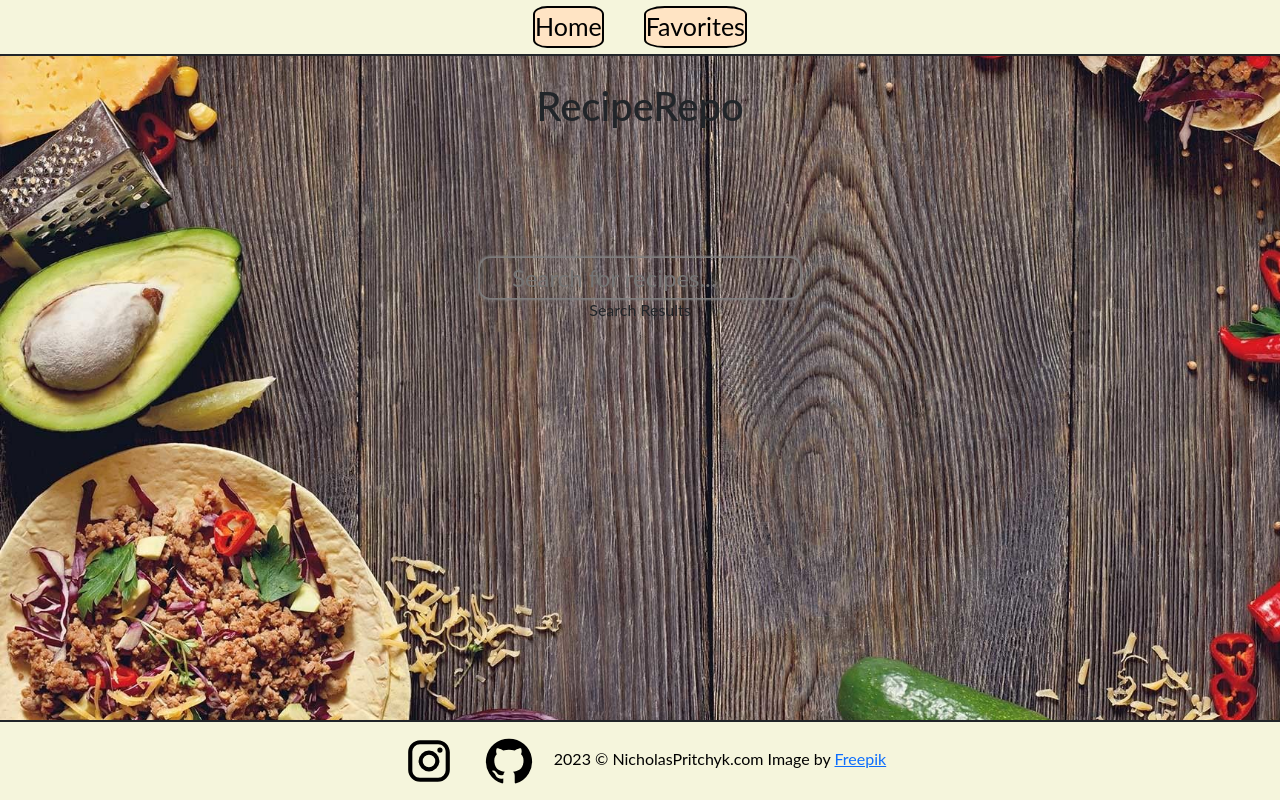
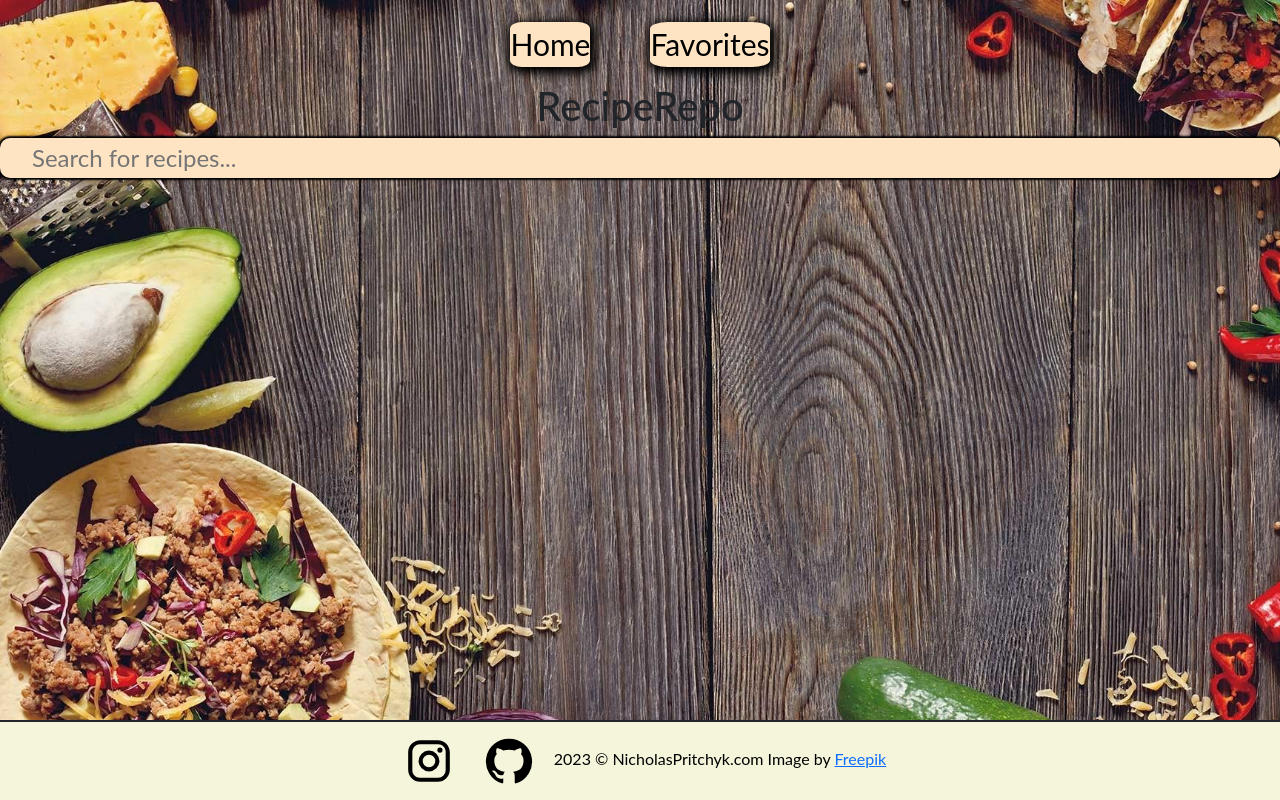
Before and after one commit to nickpritchyk/reciperepo, a React (Create React App) app: page / in a window 1280 px wide. Built offline with nearby package versions, Linux system fonts and the light colour scheme.

Commit message:
api call and search added, no css

```diff
--- a/src/components/SearchBar.js
+++ b/src/components/SearchBar.js
@@ -1,12 +1,46 @@
-import React from 'react'
+import React, { useState, useEffect } from 'react'
 import { FaSearch } from 'react-icons/fa'
 import '../styles/SearchBar.css'
 
 export const SearchBar = () => {
-  return (
-    <div className='input-wrapper'>
-        <FaSearch id='search-icon'/>
-        <input placeholder='Search for recipes...' />
-    </div>
-  );
+    const [search, setSearch] = useState("")
+    const [results, setResults] = useState([])
+    const [loading, setLoading] = useState(false)
+
+    const handleSearch = async(e) => {
+        e.preventDefault();
+        setLoading(true);
+        const tester = 'https://api.spoonacular.com/recipes/complexSearch?apiKey=63bbfa20bb0d42b8927bc25fe8795946&query=' + search + ''
+        fetch('https://api.spoonacular.com/recipes/complexSearch?apiKey=63bbfa20bb0d42b8927bc25fe8795946&query=' + search + '')
+            .then(response => response.json())
+            .then((json) => {
+                setResults(json.results);
+                setLoading(false);
+                // console.log(typeof json)
+        });
+    }
+
+
+    return (
+        <div className='input-wrapper'>
+            <form className='search-div' onSubmit={handleSearch}>
+                <input type="text" placeholder="Search for recipes..." onChange={(e) =>  setSearch(e.target.value)}/>
+            </form>
+            {loading ? ( <h3>Loading...</h3>
+            ) : (
+                results.map((item) =>
+                    <div className="card">
+                        <img className="card-img-top" src={item.image} alt="Recipe Pic"/>
+                    <div className="container">
+                        <h5 className="card-title">{item.title}</h5>
+                        <p className="card-text">Lorem Ipsum</p>
+                        <a href="www.google.com" className="btn btn-primary">Go somewhere</a>
+                    </div>
+                </div>
+                )
+              )}
+        </div>
+    );
 }
+
+export default SearchBar;
--- a/src/pages/home.js
+++ b/src/pages/home.js
@@ -1,20 +1,14 @@
-import React from 'react'
+import React, { useState } from 'react'
 import '../styles/home.css'
 import { SearchBar } from '../components/SearchBar'
 
 function Home() {
   return (
-
     <div className='search-page'>
         <h1>
             RecipeRepo
         </h1>
-        <div className='search-bar-container'>
-          <SearchBar />
-        </div>
-        <div className='results'>
-          Search Results
-        </div>
+        <SearchBar />
     </div>
   )
 }
--- a/src/styles/Navbar.css
+++ b/src/styles/Navbar.css
@@ -6,8 +6,8 @@
   .navbar {
     width: 100%;
     height: 7vh;
-    background: beige;
-    border-bottom: 2px solid;
+    background: transparent;
+    padding-top: 40px;
   }
 
   .links {
@@ -22,12 +22,13 @@
 
   .navbar a {
     text-decoration: none;
-    margin: 20px;
-    font-size: 25px;
+    margin: 30px;
+    font-size: 30px;
     color: black;
-    border: 2px solid;
-    border-radius: 20%;
+    /* border: 1px solid; */
+    border-radius: 15%;
     background-color: bisque;
+    box-shadow: 2px 3px 10px 4px black;
   }
 
   .toggleButton {
--- a/src/styles/SearchBar.css
+++ b/src/styles/SearchBar.css
@@ -1,21 +1,37 @@
 .input-wrapper {
 
-    width: 25%;
+    /* width: 35vw; */
     height: 2.5rem;
     display: flex;
     align-items: center;
     justify-content: left;
     border-radius: 10px;
     border: none;
-    box-shadow: 0px 0px 2px 2px gray;
+    box-shadow: 0px 0px 2px 2px black;
     margin: 0 auto;
     padding-left: 20px;
+    background-color: bisque
 }
 
 .input-wrapper input {
     outline: none;
     border: none;
-    background-color: transparent;
+    background-color: bisque;
     font-size: 1.5rem;
     margin-left: 10px;
+    color: black;
+    max-width: fit-content;
 }
+
+.card {
+    display: flex;
+    margin-top: 35vh;
+    width: 100% !important;
+}
+
+.search-div {
+    display: flex;
+    justify-content: left;
+    align-items: center;
+    background-color: transparent;
+}
```
